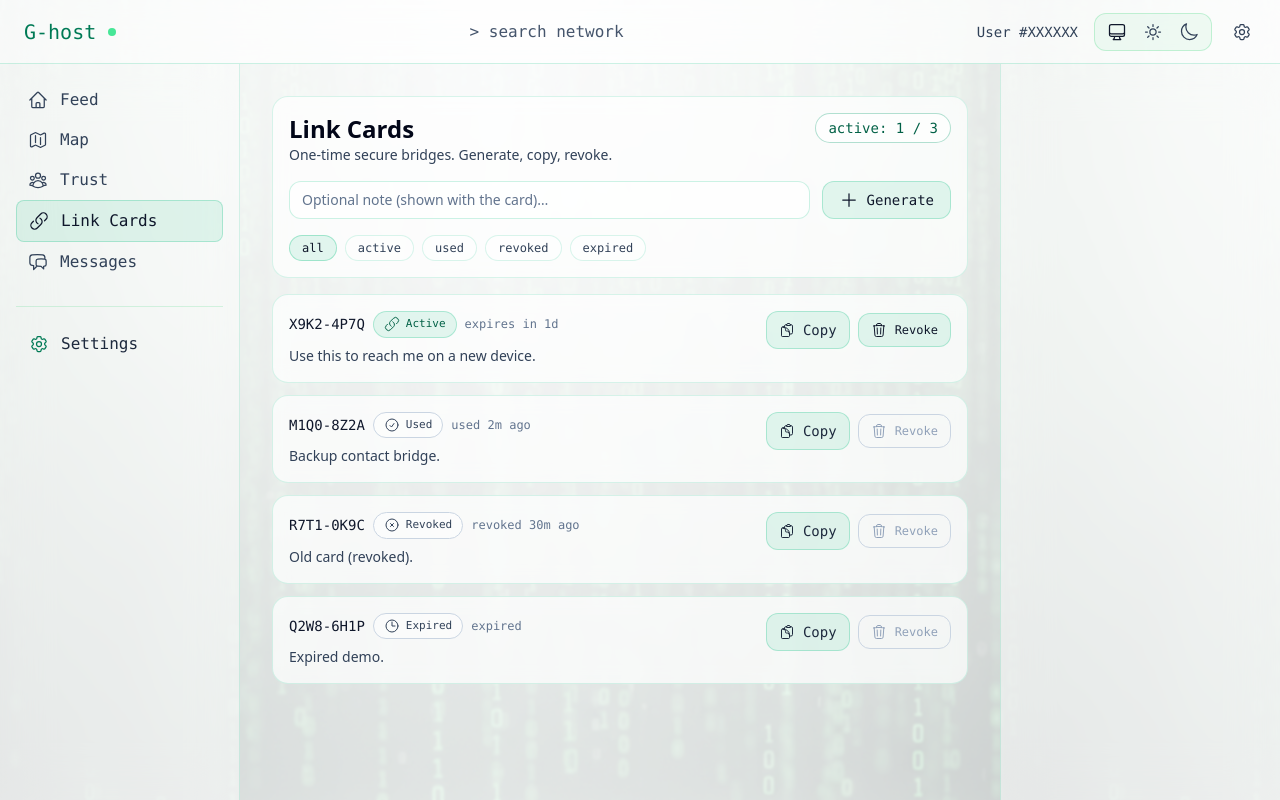
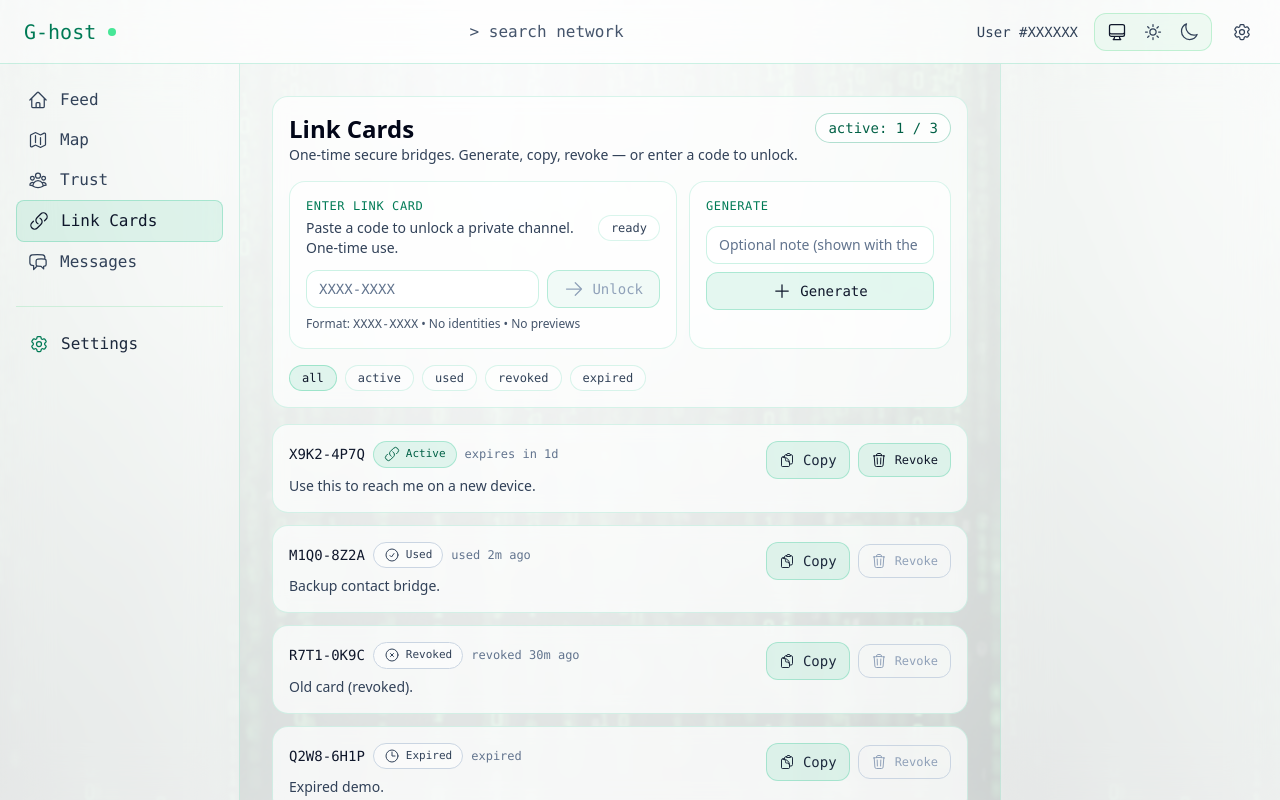
Before and after one commit to Zephy88r/AnoN, a React (Vite) app in the folder frontend/: page /app/link-cards in a window 1280 px wide. Built offline with nearby package versions, Linux system fonts and the light colour scheme.

Commit message:
Side utility panel updated

```diff
--- a/frontend/src/pages/LinkCards.tsx
+++ b/frontend/src/pages/LinkCards.tsx
@@ -1,4 +1,5 @@
 import { useMemo, useState } from "react";
+import { useNavigate } from "react-router-dom";
 import {
   PlusIcon,
   LinkIcon,
@@ -6,6 +7,7 @@ import {
   ClockIcon,
   CheckCircleIcon,
   XCircleIcon,
+  ArrowRightIcon,
 } from "@heroicons/react/24/outline";
 
 import CopyButton from "../components/CopyButton";
@@ -88,7 +90,25 @@ function statusPill(status: LinkStatus) {
   }
 }
 
+/** ---- Enter flow helpers ---- **/
+function normalizeCode(raw: string) {
+  // keep alnum only, uppercase, then format XXXX-XXXX
+  const clean = raw.toUpperCase().replace(/[^A-Z0-9]/g, "").slice(0, 8);
+  if (clean.length <= 4) return clean;
+  return `${clean.slice(0, 4)}-${clean.slice(4)}`;
+}
+function isValidFormat(code: string) {
+  return /^[A-Z0-9]{4}-[A-Z0-9]{4}$/.test(code);
+}
+function threadIdFromCode(code: string) {
+  return `lc_${code.replace("-", "").toLowerCase()}`;
+}
+
+type EnterStatus = "idle" | "verifying" | "ok" | "invalid" | "expired" | "used" | "revoked";
+
 export default function LinkCards() {
+  const navigate = useNavigate();
+
   const initial: LinkCard[] = useMemo(() => {
     const now = Date.now();
 
@@ -134,6 +154,11 @@ export default function LinkCards() {
   const [note, setNote] = useState("");
   const [filter, setFilter] = useState<LinkStatus | "all">("all");
 
+  // NEW: enter flow state
+  const [enterCode, setEnterCode] = useState("");
+  const [enterState, setEnterState] = useState<EnterStatus>("idle");
+  const [enterMsg, setEnterMsg] = useState<string>("");
+
   // UI-only: update expirations on render (so active becomes expired if time passes)
   const normalized = useMemo(() => {
     const now = Date.now();
@@ -147,17 +172,12 @@ export default function LinkCards() {
 
   const visible = useMemo(() => {
     const base = filter === "all" ? normalized : normalized.filter((c) => c.status === filter);
-        // newest first
     return [...base].sort((a, b) => Date.parse(b.createdAtISO) - Date.parse(a.createdAtISO));
   }, [normalized, filter]);
 
-    const activeCount = useMemo(
-        () => normalized.filter((c) => c.status === "active").length,
-        [normalized]
-    );
+  const activeCount = useMemo(() => normalized.filter((c) => c.status === "active").length, [normalized]);
 
   const generate = () => {
-        // UI-only rule: allow max 3 active cards
     if (activeCount >= 3) return;
 
     const now = Date.now();
@@ -184,17 +204,78 @@ export default function LinkCards() {
     );
   };
 
+  // NEW: Enter Link Card handler (UI-only; checks against existing list)
+  const unlock = async () => {
+    const code = enterCode.trim();
+    setEnterMsg("");
+
+    if (!isValidFormat(code)) {
+      setEnterState("invalid");
+      setEnterMsg("Enter a valid link card code (XXXX-XXXX).");
+      return;
+    }
+
+    setEnterState("verifying");
+    await new Promise((r) => setTimeout(r, 450));
+
+    const match = normalized.find((c) => c.code === code);
+
+    // Security-ish: keep messages short, don’t leak extra detail
+    if (!match) {
+      setEnterState("invalid");
+      setEnterMsg("This link card is not valid.");
+      return;
+    }
+
+    if (match.status === "expired") {
+      setEnterState("expired");
+      setEnterMsg("This link card has expired.");
+      return;
+    }
+    if (match.status === "used") {
+      setEnterState("used");
+      setEnterMsg("This link card has already been used.");
+      return;
+    }
+    if (match.status === "revoked") {
+      setEnterState("revoked");
+      setEnterMsg("This link card is no longer active.");
+      return;
+    }
+
+    // Active -> consume it (UI-only)
+    setCards((prev) =>
+      prev.map((c) =>
+        c.id === match.id ? { ...c, status: "used", usedAtISO: new Date().toISOString() } : c
+      )
+    );
+
+    setEnterState("ok");
+    setEnterMsg("Channel unlocked.");
+    // Redirect into thread (UI-only threadId)
+    navigate(`/app/messages/${threadIdFromCode(code)}`);
+  };
+
+  const enterDisabled = enterState === "verifying" || !isValidFormat(enterCode);
+
+  const enterTone =
+    enterState === "ok"
+      ? "border-emerald-500/25 dark:border-green-500/25 bg-emerald-500/10 dark:bg-green-500/10 text-emerald-900 dark:text-green-200"
+      : enterState === "verifying"
+      ? "border-emerald-500/20 dark:border-green-500/20 bg-white/50 dark:bg-black/30 text-slate-700 dark:text-green-200/70"
+      : enterState === "idle"
+      ? "border-emerald-500/15 dark:border-green-500/15 bg-white/40 dark:bg-black/20 text-slate-700 dark:text-green-200/70"
+      : "border-red-500/25 bg-red-500/5 text-red-700 dark:text-red-300";
+
   return (
     <div className="mx-auto w-full max-w-5xl space-y-4 px-3 sm:px-0">
       {/* Header */}
       <div className={`${card} p-4`}>
         <div className="flex flex-col sm:flex-row sm:items-start sm:justify-between gap-3">
           <div>
-                <h1 className="text-2xl font-semibold text-slate-950 dark:text-green-100">
-                Link Cards
-                </h1>
+            <h1 className="text-2xl font-semibold text-slate-950 dark:text-green-100">Link Cards</h1>
             <p className="text-sm text-slate-700 dark:text-green-300/70">
-                One-time secure bridges. Generate, copy, revoke.
+              One-time secure bridges. Generate, copy, revoke — or enter a code to unlock.
             </p>
           </div>
 
@@ -203,13 +284,102 @@ export default function LinkCards() {
           </div>
         </div>
 
-            {/* Generator */}
-            <div className="mt-4 grid grid-cols-1 sm:grid-cols-[1fr_auto] gap-3">
+        {/* NEW: Enter Link Card (receiver) */}
+        <div className="mt-4 grid grid-cols-1 lg:grid-cols-[1fr_auto] gap-3">
+          <div className="rounded-2xl border border-emerald-500/15 dark:border-green-500/20 bg-white/60 dark:bg-black/40 p-4">
+            <div className="flex items-center justify-between gap-3">
+              <div>
+                <div className="font-mono text-xs tracking-wider uppercase text-emerald-700 dark:text-green-400">
+                  Enter link card
+                </div>
+                <div className="mt-1 text-sm text-slate-700 dark:text-green-300/70">
+                  Paste a code to unlock a private channel. One-time use.
+                </div>
+              </div>
+
+              <div className={`shrink-0 rounded-full px-3 py-1 text-xs font-mono border ${enterTone}`}>
+                {enterState === "verifying"
+                  ? "verifying…"
+                  : enterState === "ok"
+                  ? "unlocked"
+                  : enterState === "idle"
+                  ? "ready"
+                  : "blocked"}
+              </div>
+            </div>
+
+            <div className="mt-3 flex flex-col sm:flex-row gap-2">
+              <input
+                value={enterCode}
+                onChange={(e) => {
+                  setEnterState("idle");
+                  setEnterMsg("");
+                  setEnterCode(normalizeCode(e.target.value));
+                }}
+                onKeyDown={(e) => {
+                  if (e.key === "Enter" && !enterDisabled) unlock();
+                }}
+                placeholder="XXXX-XXXX"
+                className={[
+                  "w-full rounded-xl border bg-white/70 dark:bg-black/35 px-3 py-2",
+                  "font-mono text-sm text-slate-900 dark:text-green-100",
+                  "placeholder:text-slate-500 dark:placeholder:text-green-300/40",
+                  "border-emerald-500/20 dark:border-green-500/20",
+                  focusRing,
+                ].join(" ")}
+                inputMode="text"
+                autoComplete="off"
+              />
+
+              <button
+                type="button"
+                onClick={unlock}
+                disabled={enterDisabled}
+                className={[
+                  "inline-flex items-center justify-center gap-2 rounded-xl px-4 py-2 text-sm font-mono border transition",
+                  "border-emerald-500/25 dark:border-green-500/25",
+                  enterDisabled
+                    ? "bg-emerald-500/5 dark:bg-green-500/5 text-slate-400 dark:text-green-400/40 cursor-not-allowed"
+                    : "bg-emerald-500/10 dark:bg-green-500/10 text-slate-900 dark:text-green-200 hover:bg-emerald-500/15 dark:hover:bg-green-500/15",
+                  focusRing,
+                ].join(" ")}
+                title={enterDisabled ? "Enter a valid code" : "Unlock channel"}
+              >
+                <ArrowRightIcon className="h-5 w-5" />
+                Unlock
+              </button>
+            </div>
+
+            <div className="mt-2 text-xs text-slate-600 dark:text-green-300/60">
+              Format: <span className="font-mono">XXXX-XXXX</span> • No identities • No previews
+            </div>
+
+            {enterMsg ? (
+              <div
+                className={[
+                  "mt-3 rounded-xl border px-3 py-2 text-sm",
+                  enterState === "ok"
+                    ? "border-emerald-500/20 bg-emerald-500/5 text-slate-800 dark:text-green-200"
+                    : "border-red-500/20 bg-red-500/5 text-red-700 dark:text-red-300",
+                ].join(" ")}
+              >
+                {enterMsg}
+              </div>
+            ) : null}
+          </div>
+
+          {/* Generator (sender) */}
+          <div className="rounded-2xl border border-emerald-500/15 dark:border-green-500/20 bg-white/60 dark:bg-black/40 p-4">
+            <div className="font-mono text-xs tracking-wider uppercase text-emerald-700 dark:text-green-400">
+              Generate
+            </div>
+
+            <div className="mt-3 grid grid-cols-1 gap-2">
               <input
                 value={note}
                 onChange={(e) => setNote(e.target.value)}
                 placeholder="Optional note (shown with the card)…"
-                className={`w-full rounded-xl border border-emerald-500/20 dark:border-green-500/20 bg-white/60 dark:bg-black/40 px-3 py-2 text-sm
+                className={`w-full rounded-xl border border-emerald-500/20 dark:border-green-500/20 bg-white/70 dark:bg-black/35 px-3 py-2 text-sm
                 text-slate-900 dark:text-green-100 placeholder:text-slate-500 dark:placeholder:text-green-300/50 ${focusRing}`}
               />
 
@@ -230,6 +400,8 @@ export default function LinkCards() {
                 <PlusIcon className="h-5 w-5" />
                 Generate
               </button>
+            </div>
+          </div>
         </div>
 
         {/* Filters */}
@@ -301,13 +473,9 @@ export default function LinkCards() {
                   </div>
 
                   {c.note ? (
-                        <div className="mt-2 text-sm text-slate-700 dark:text-green-200/80">
-                        {c.note}
-                        </div>
+                    <div className="mt-2 text-sm text-slate-700 dark:text-green-200/80">{c.note}</div>
                   ) : (
-                        <div className="mt-2 text-sm text-slate-500 dark:text-green-300/40">
-                        no note
-                        </div>
+                    <div className="mt-2 text-sm text-slate-500 dark:text-green-300/40">no note</div>
                   )}
                 </div>
 
@@ -339,9 +507,7 @@ export default function LinkCards() {
 
         {visible.length === 0 && (
           <div className={`${card} p-6`}>
-                <div className="text-slate-900 dark:text-green-200 font-semibold">
-                No link cards
-                </div>
+            <div className="text-slate-900 dark:text-green-200 font-semibold">No link cards</div>
             <div className="mt-1 text-sm text-slate-600 dark:text-green-300/70">
               Generate one above to create a one-time bridge.
             </div>
```
Also changed, not shown: frontend/src/components/CopyButton.tsx (+16 -7 lines), frontend/src/components/UtilityPanel.tsx (+108 -94 lines), frontend/src/pages/Settings.tsx (+55 -15 lines). Lines whose indentation alone changed are shown as unchanged.
